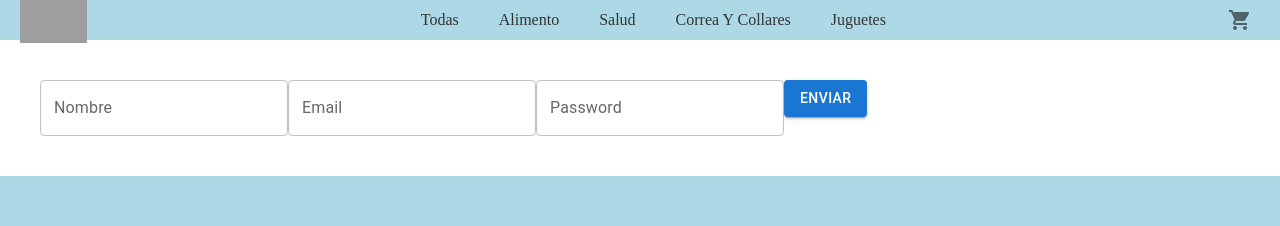
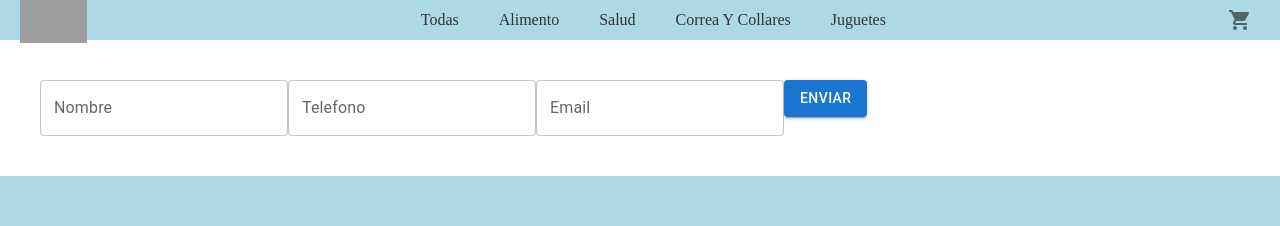
Before and after one commit to Ricardodasilva1987/PetGalaxy, a React (Vite) app: page /form in a window 1280 px wide. Shown: the top 226 px of the page. Built offline with nearby package versions, Linux system fonts and the light colour scheme; grey boxes are pictures that could not be loaded.

Commit message:
se carga masivamente los productos

```diff
--- a/src/components/page/home/cart/CartContainer.jsx
+++ b/src/components/page/home/cart/CartContainer.jsx
@@ -1,6 +1,7 @@
 import { useContext } from "react";
 import { CartContext } from "../../../../context/CartContext";
 import Swal from "sweetalert2";
+import { Link } from "react-router-dom";
 
 const CartContainer = () => {
   const { cart, clearCart, deleteById, getTotalPrice } =
@@ -13,7 +14,6 @@ const CartContainer = () => {
       confirmButtonText: "Si quiero",
       denyButtonText: `No, no quiero`,
     }).then((result) => {
-      /* Read more about isConfirmed, isDenied below */
       if (result.isConfirmed) {
         Swal.fire("Carrito limpio", "", "success");
         clearCart();
@@ -54,6 +54,7 @@ const CartContainer = () => {
         );
       })}
       {cart.length > 0 && <button onClick={limpiar}>Limpiar carrito</button>}
+      <Link to="/form">Compra Final</Link>
       {total != 0 && <h2>El total es :{total} </h2>}
     </div>
   );
--- /dev/null
+++ b/src/components/page/home/dashboard/Dashboard.jsx
@@ -0,0 +1,21 @@
+import React from "react";
+import { db } from "../../../../firebaseConfig";
+import { addDoc, collection } from "firebase/firestore";
+import { products } from "../../../../productsMock";
+
+const Dashboard = () => {
+  const cargarBaseDeDatos = () => {
+    products.forEach((product) => {
+      let refCollection = collection(db, "products");
+      addDoc(refCollection, product);
+    });
+  };
+  return (
+    <div>
+      <h3>Cargar elementos: </h3>
+      <button onClick={cargarBaseDeDatos}>Cargar BBDD</button>
+    </div>
+  );
+};
+
+export default Dashboard;
--- a/src/components/page/home/formularioFormik/FormularioFormik.jsx
+++ b/src/components/page/home/formularioFormik/FormularioFormik.jsx
@@ -1,27 +1,68 @@
 import { Button, TextField } from "@mui/material";
-import React from "react";
+import React, { useContext, useState } from "react";
 import { useFormik } from "formik";
 import * as Yup from "yup";
+import { CartContext } from "../../../../context/CartContext";
+import { db } from "../../../../firebaseConfig";
+import {
+  addDoc,
+  collection,
+  serverTimestamp,
+  updateDoc,
+  doc,
+} from "firebase/firestore";
+import { Link } from "react-router-dom";
 
 const FormularioFormik = () => {
+  const { cart, getTotalPrice } = useContext(CartContext);
+  const [orderId, setOrderId] = useState("");
+  console.log(orderId);
+  let total = getTotalPrice();
   const { handleSubmit, handleChange, errors } = useFormik({
     initialValues: {
       name: "",
+      telefono: "",
       email: "",
-      password: "",
     },
     onSubmit: (data) => {
       console.log(data);
+      let order = {
+        buyer: data,
+        items: cart,
+        total: total,
+        date: serverTimestamp(),
+      };
+
+      //Se crea la OC en FIREBASE
+
+      const ordersCollection = collection(db, "orders");
+      addDoc(ordersCollection, order).then((res) => setOrderId(res.id));
+
+      //Modificar el Stock
+
+      cart.forEach((producto) => {
+        updateDoc(doc(db, "products", producto.id), {
+          stock: producto.stock - producto.quantity,
+        });
+      });
     },
     validationSchema: Yup.object({
       name: Yup.string().required().min(5).max(12),
+      telefono: Yup.string().required().min(6),
       email: Yup.string().email().required(),
-      password: Yup.string().required().min(6),
     }),
     validateOnChange: false,
   });
 
   return (
+    <div>
+      {orderId ? (
+        <>
+          <h3>Gracias por su compra.</h3>
+          <h4>Su numero de compra es :{orderId}</h4>
+          <Link to="/">Volver a comprar</Link>
+        </>
+      ) : (
         <div style={{ padding: "40px" }}>
           <form onSubmit={handleSubmit}>
             <TextField
@@ -33,18 +74,18 @@ const FormularioFormik = () => {
               helperText={errors.name}
             />
             <TextField
+              label="Telefono"
+              variant="outlined"
+              name="telefono"
+              error={errors.telefono ? true : false}
+              onChange={handleChange}
+              helperText={errors.name}
+            />
+            <TextField
               label="Email"
               variant="outlined"
               name="email"
               error={errors.email ? true : false}
-          onChange={handleChange}
-          helperText={errors.name}
-        />
-        <TextField
-          label="Password"
-          variant="outlined"
-          name="password"
-          error={errors.password ? true : false}
               onChange={handleChange}
               helperText={errors.name}
             />
@@ -54,6 +95,8 @@ const FormularioFormik = () => {
             </Button>
           </form>
         </div>
+      )}
+    </div>
   );
 };
 
--- a/src/components/page/home/itemList/ItemListContainer.jsx
+++ b/src/components/page/home/itemList/ItemListContainer.jsx
@@ -1,5 +1,4 @@
 import { useEffect, useState } from "react";
-import { products } from "../../../../productsMock";
 import ItemList from "./ItemList";
 import { useParams } from "react-router-dom";
 import { db } from "../../../../firebaseConfig";
--- a/src/productsMock.js
+++ b/src/productsMock.js
@@ -1,6 +1,5 @@
 export let products = [
   {
-    id: 1,
     tittle: "BELCANDO CORDERO Y PATATAS CON ARANDANO ",
     price: 2990,
     stock: 10,
@@ -9,7 +8,6 @@ export let products = [
     img: "https://res.cloudinary.com/drids8rm1/image/upload/v1687451216/CORDERO-Y-PATATAS-CON-ARANDANO_xlee2p.jpg",
   },
   {
-    id: 2,
     tittle: "BELCANDO JUNIOR AVE Y HUEVO",
     price: 4990,
     stock: 14,
@@ -18,7 +16,6 @@ export let products = [
     img: "https://res.cloudinary.com/drids8rm1/image/upload/v1687451252/JUNIOR-AVE-Y-HUEVO_hl9hek.jpg",
   },
   {
-    id: 3,
     tittle: "ADAPTIL COLLAR PERROS M-L",
     price: 16990,
     stock: 20,
@@ -27,7 +24,6 @@ export let products = [
     img: "https://res.cloudinary.com/drids8rm1/image/upload/v1687451474/collar-adaptil-grande_m8jfck.jpg",
   },
   {
-    id: 4,
     tittle: "AFP SPARKLE CEPILLO DEDO/PASTA",
     price: 13000,
     stock: 18,
@@ -36,7 +32,6 @@ export let products = [
     img: "https://res.cloudinary.com/drids8rm1/image/upload/v1687451558/800x800_sparkle_xpulwq.jpg",
   },
   {
-    id: 5,
     tittle: "ARNES REFLECTANTE",
     price: 9900,
     stock: 11,
@@ -45,7 +40,6 @@ export let products = [
     img: "https://res.cloudinary.com/drids8rm1/image/upload/v1687451631/15728539_1395539790476896_3985217059226124288_n_mw7cjl.jpg",
   },
   {
-    id: 6,
     tittle: "CLUB P&G CORREA DE ENTRENAMIENTO ROJA – S",
     price: 3390,
     stock: 5,
@@ -54,7 +48,6 @@ export let products = [
     img: "https://res.cloudinary.com/drids8rm1/image/upload/v1687451702/short-dog-leash-6-scaled_wongqf.jpg",
   },
   {
-    id: 7,
     tittle: "CLUB COMEDERO LICK MAT ",
     price: 4200,
     stock: 14,
@@ -63,7 +56,6 @@ export let products = [
     img: "https://res.cloudinary.com/drids8rm1/image/upload/v1687451781/COMEDERO-DE-SILICONA-PARA-LAMER-PEZ_cvbgq1.webp",
   },
   {
-    id: 8,
     tittle: "NINA OTTOSSON CAT PUZZLE BUGGIN OUT NIVEL 2",
     price: 22000,
     stock: 8,
@@ -72,7 +64,6 @@ export let products = [
     img: "https://res.cloudinary.com/drids8rm1/image/upload/v1687451849/175398815-origpic-cd81d7_uuj2yz.jpg",
   },
   {
-    id: 9,
     tittle: "ACANA FREE-RUN POULTRY DOG ",
     price: 18490,
     stock: 26,
--- a/src/routes/routes.js
+++ b/src/routes/routes.js
@@ -3,6 +3,7 @@ import CheckoutContainer from "../components/page/home/checkout/CheckoutContaine
 import FormularioFormik from "../components/page/home/formularioFormik/FormularioFormik";
 import ItemDetail from "../components/page/home/itemDetail/ItemDetail";
 import ItemListContainer from "../components/page/home/itemList/ItemListContainer";
+import Dashboard from "../components/page/home/dashboard/Dashboard";
 
 export const routes = [
   { id: "home", path: "/", Element: ItemListContainer },
@@ -15,4 +16,5 @@ export const routes = [
   { id: "detalle", path: "/ItemDetail/:id", Element: ItemDetail },
   { id: "checkout", path: "/checkout", Element: CheckoutContainer },
   { id: "form", path: "/form", Element: FormularioFormik },
+  { id: "dashboard", path: "/dashboard", Element: Dashboard },
 ];
```
Lines whose indentation alone changed are shown as unchanged.
